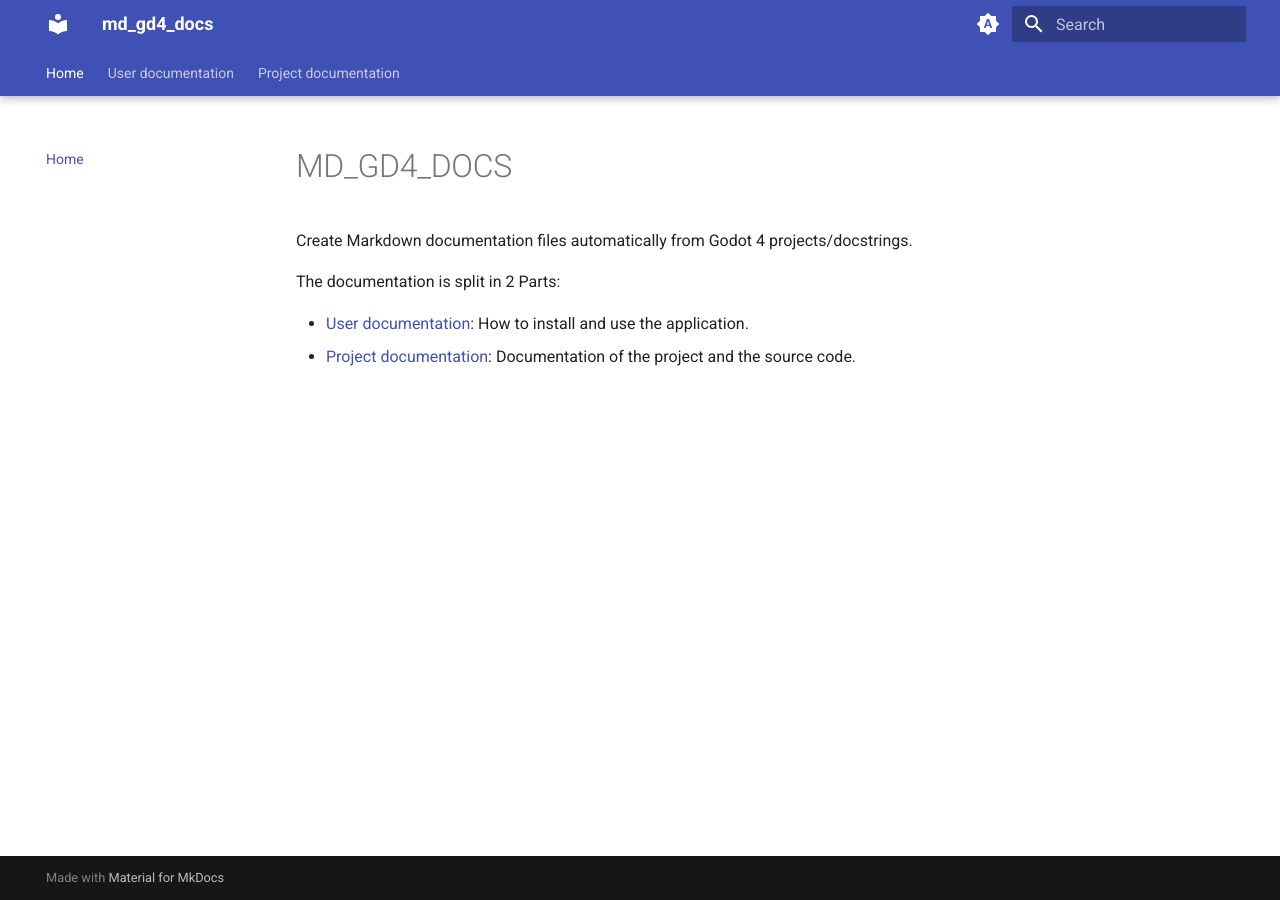
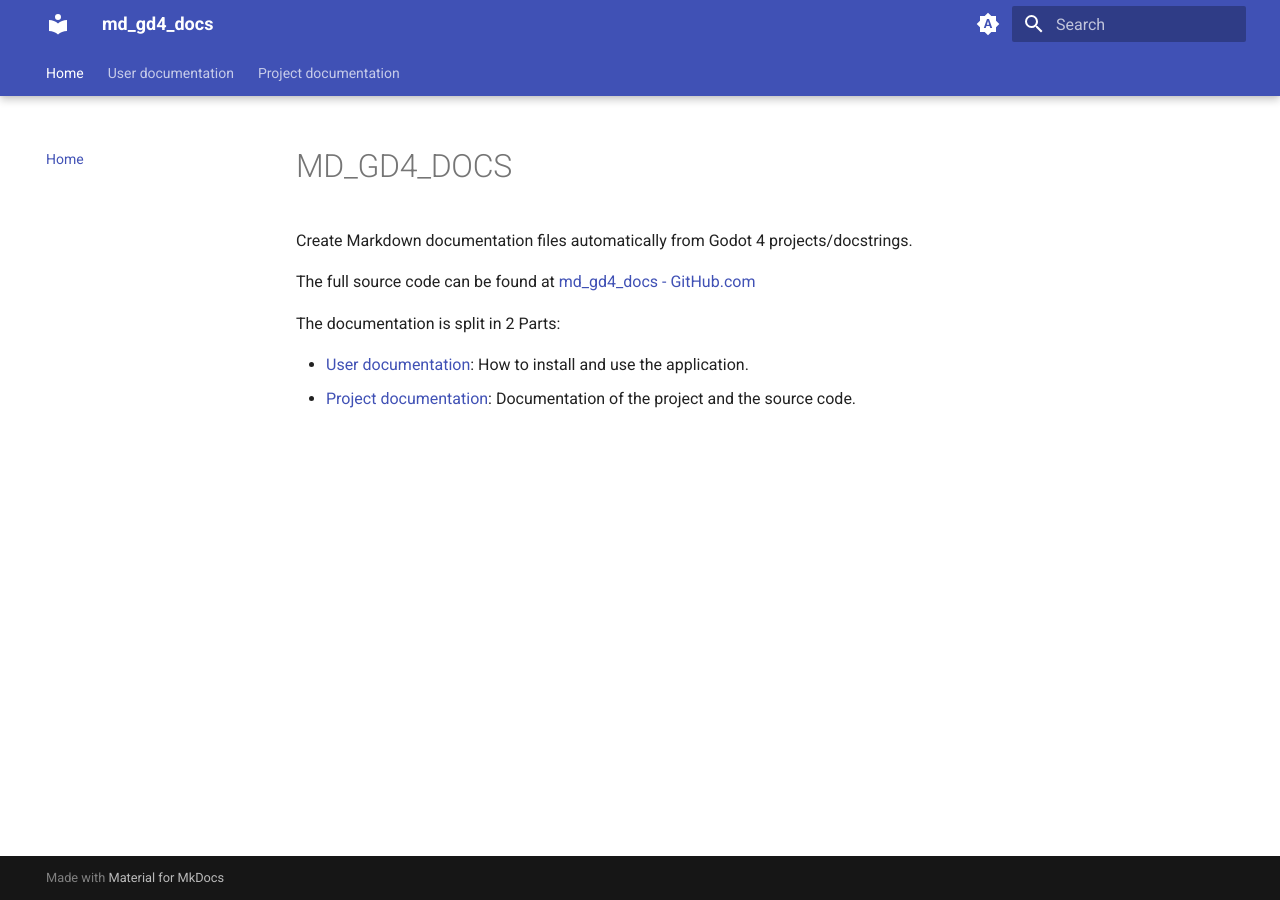
Before and after one commit to sbo-games-development/md_gd4_docs, an MkDocs documentation site: the page built from docs/index.md, in a window 1280 px wide. Built offline with MkDocs 1.6.1 and Material for MkDocs 9.7.7, drawn with Linux system fonts in a browser that asks for light colours; plug-ins that fetch from the network failed and are left out.

Commit message:
source code urls 2 doc

```diff
--- a/docs/index.md
+++ b/docs/index.md
@@ -2,7 +2,9 @@
 
 Create Markdown documentation files automatically from Godot 4 projects/docstrings.
 
+The full source code can be found at [md_gd4_docs - GitHub.com](https://github.com/sbo-games-development/md_gd4_docs){target="_blank"}
+
 The documentation is split in 2 Parts:
 
-* [User documentation](userdoc/index.md): How to install and use the application.
-* [Project documentation](src/index.md): Documentation of the project and the source code.
+* [User documentation](userdoc/index.md){target="_blank"}: How to install and use the application.
+* [Project documentation](src/index.md){target="_blank"}: Documentation of the project and the source code.
```
Also changed, not shown: 1 other file.
